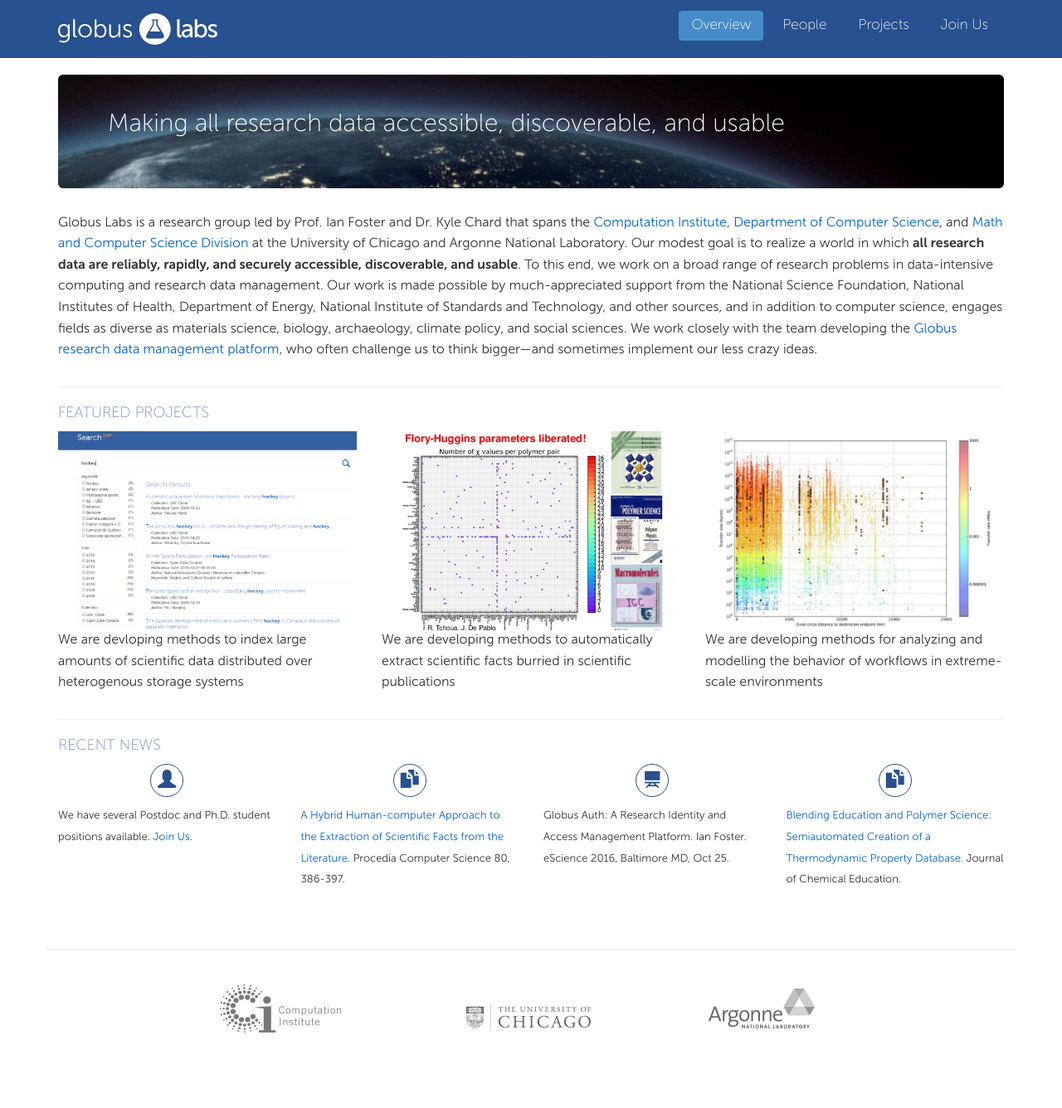
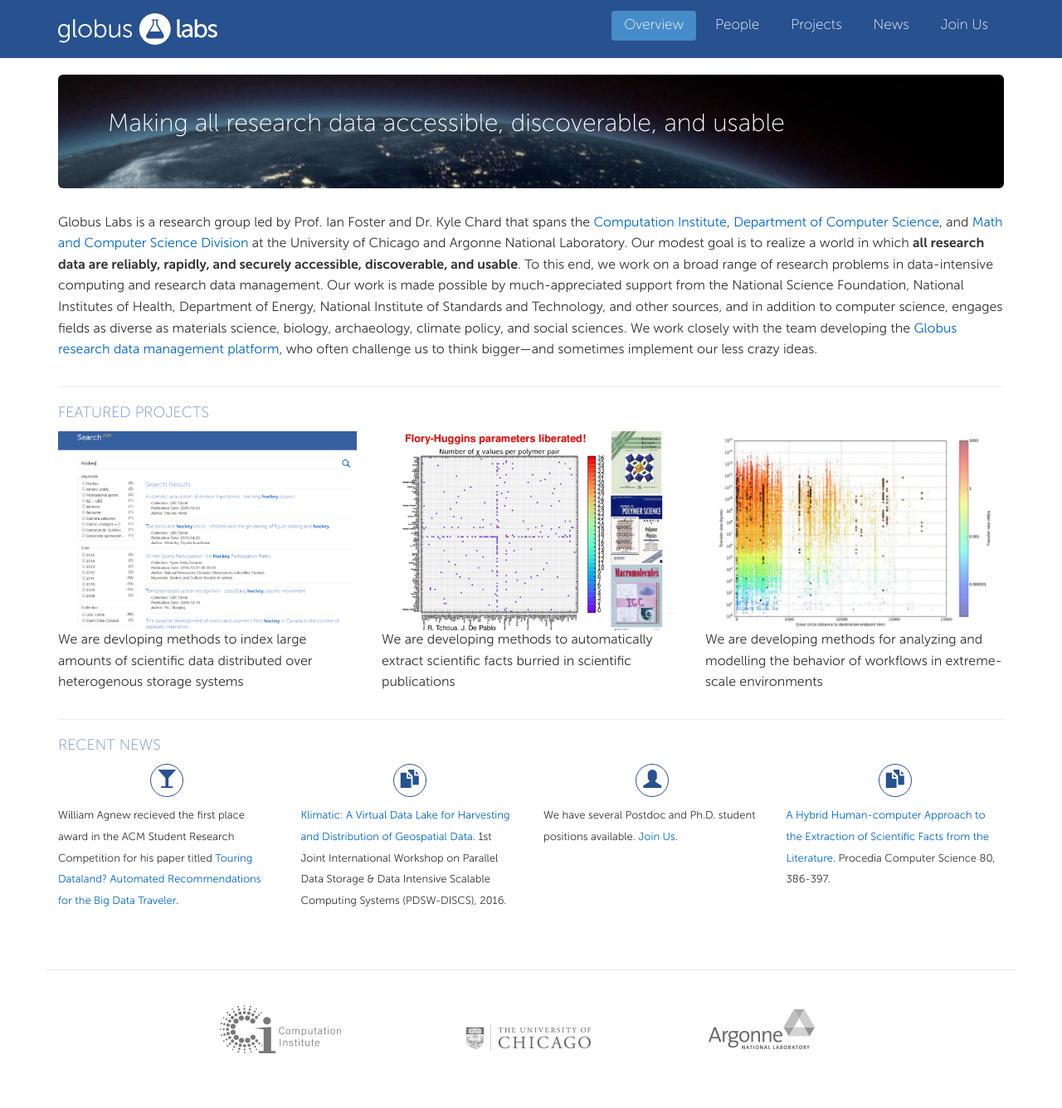
Before and after one commit to miketynes/globus-labs.github.io, a Jekyll site: the page built from index.html, in a window 1280 px wide. Shown: the whole page at 83% size. Built offline with Jekyll 4.4.1, drawn with Linux system fonts in a browser that asks for light colours; nearby versions of some CDN libraries; before the commit the page ends 1311 px from its top, so only the background shows below that.

Commit message:
Minor updates.

```diff
--- a/_layouts/default.html
+++ b/_layouts/default.html
@@ -34,6 +34,7 @@
                 <li><a href="/globus-labs" {% if page.url == '/' %}class="active"{% endif %}>Overview</a></li>
                 <li><a href="/globus-labs/people.html"  {% if current[1] == 'people.html' %}class="active"{% endif %}>People</a></li>
                 <li><a href="/globus-labs/projects.html"  {% if current[1] == 'projects.html' %}class="active"{% endif %}>Projects</a></li>
+                <li><a href="/globus-labs/news.html"  {% if current[1] == 'news.html' %}class="active"{% endif %}>News</a></li>
                 <li><a href="/globus-labs/join.html"  {% if current[1] == 'join.html' %}class="active"{% endif %}>Join Us</a></li>
             </ul>
           </div>
--- a/_posts/2016-09-23-blending-education.markdown
+++ b/_posts/2016-09-23-blending-education.markdown
@@ -1,5 +1,5 @@
 ---
-layout: post
+layout: news
 title: "Blending Education and Polymer Science: Semiautomated Creation of a Thermodynamic Property Database"
 date:  2016-09-24 10:13:16 -0700
 type: paper
--- a/index.html
+++ b/index.html
@@ -34,7 +34,9 @@
                 <div class="col-xs-3">
 		    <div class="center-block">
                         <div class="glyphicon-circle">
-                            {% if post.type == "paper" %}
+                            {% if post.type == "award" %}
+                                <span class="glyphicon glyphicon-glass"></span>
+                            {% elsif post.type == "paper" %}
                                 <span class="glyphicon glyphicon-duplicate"></span>
                             {% elsif post.type == "presentation" %}
                                 <span class="glyphicon glyphicon-blackboard"></span>
```
Also changed, not shown: _posts/2016-11-14-klimatic.markdown (added, +7 -0 lines), _posts/2016-11-16-agnew-prize.markdown (added, +7 -0 lines).
